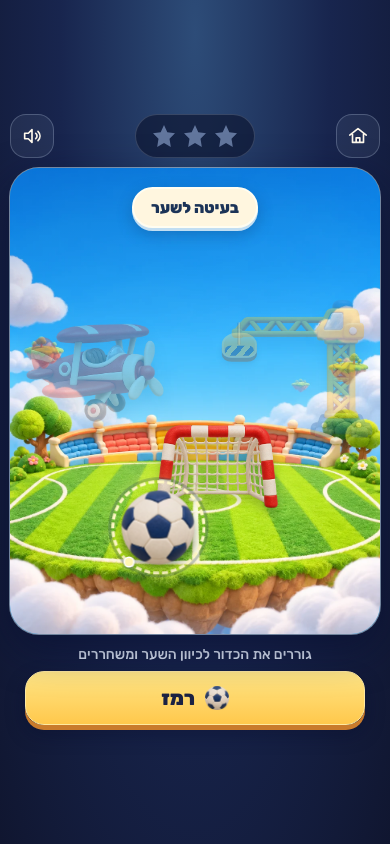
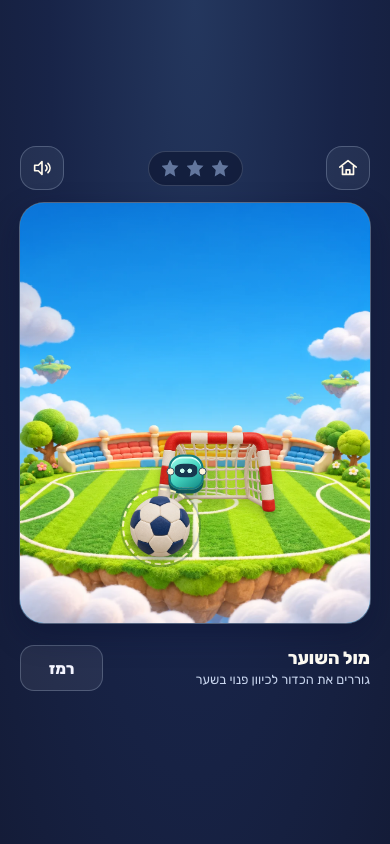
Before and after one commit to AmitShe/cloud-kick, a plain HTML site: page index.html in a window 390 px wide. Both pictures are taken after a click on the button "בואו נשחק". Drawn offline with Linux system fonts and the light colour scheme.

Commit message:
Add aiming and timing challenges and simplify the mobile layout

```diff
--- a/game.js
+++ b/game.js
@@ -67,20 +67,23 @@ const shadow = document.querySelector("#ball-shadow");
 const guide = document.querySelector("#guide");
 const web = document.querySelector("#web");
 const mission = document.querySelector("#mission");
+const game = document.querySelector(".game");
+const keeper = document.querySelector("#keeper");
+const hoop = document.querySelector("#hoop");
 
 const kickoff = { x: 40, y: 77 };
 const runway = { x: 23, y: 44 };
 const pickup = { x: 62, y: 38 };
 const glove = { x: 37, y: 29 };
 const states = {
-  intro: ["", "משחק קטן בשמיים", "בואו נשחק"],
-  kick: ["בעיטה לשער", "גוררים את הכדור לכיוון השער ומשחררים", "רמז", "ball"],
-  catch: ["ספיידרמן תופס!", "נוגעים בכדור לפני שהוא עף", "רמז", "web"],
-  taxi: ["מטוס ומנוף", "גוררים את המטוס אל הוו הזוהר", "רמז", "plane"],
-  drop: ["מטוס ומנוף", "נוגעים בוו כשהכדור מעל השער", "לשחרר כדור", "hook"],
-  busy: ["", "", "הכדור בדרך", "ball"],
-  goal: ["", "כוכב חדש!", "גול!", "star"],
-  done: ["", "כל הכוכבים שלך", "עוד סיבוב", "star"]
+  intro: ["", "", "בואו נשחק"],
+  kick: ["מול השוער", "גוררים את הכדור לכיוון פנוי בשער", "רמז"],
+  catch: ["הקורים של ספיידרמן", "יורים כשהכדור בתוך הטבעת", "לירות קור", "web"],
+  taxi: ["מסלול טיסה", "טסים דרך שתי הטבעות אל המנוף", "רמז"],
+  drop: ["מעל השער", "משחררים כשהקו מתחת לוו ירוק", "לשחרר", "hook"],
+  busy: ["", "", ""],
+  goal: ["", "כוכב חדש!", ""],
+  done: ["", "", "עוד סיבוב", "star"]
 };
 
 let state = "intro";
@@ -91,23 +94,29 @@ let goalX = 58;
 let ballAt = kickoff;
 let planeAt = runway;
 let hookAt = pickup;
+let keeperX = goalX;
+let keeperPhase = 0;
+let ringAt;
+let checkpoints = [];
+let checkpointIndex = 0;
 let drag;
 let frame;
-let slowUntil = 0;
 let hintTimer;
+let webTimer;
 
 function setState(next) {
   cancelAnimationFrame(frame);
   clearTimeout(hintTimer);
-  scene.classList.remove("help", "aligned", "dragging");
+  scene.classList.remove("help", "aligned", "dragging", "missed");
   showLine(guide);
   state = next;
   scene.dataset.state = next;
+  game.dataset.state = next;
   scene.dataset.level = level;
   const [title, message, label, icon] = states[next];
   if (next !== "busy" && next !== "goal") mission.textContent = title;
   mission.hidden = next === "intro" || next === "done";
-  if (message) hint.textContent = message;
+  if (next !== "busy") hint.textContent = message;
   actionText.textContent = label;
   if (icon) action.dataset.icon = icon;
   else delete action.dataset.icon;
@@ -181,23 +190,26 @@ function beginLevel() {
   goalX = level === 2 ? (playthrough % 2 ? 77 : 60) : (playthrough % 2 ? 66 : 56);
   resetPieces();
   if (level === 0) {
-    setState("kick");
-    if (playthrough === 0) hintFor("kick");
+    keeperPhase = playthrough % 2 ? Math.PI : 0;
+    startKick();
   }
   if (level === 1) startCatch();
   if (level === 2) {
+    checkpoints = playthrough % 2
+      ? [{ x: 29, y: 62 }, { x: 47, y: 53 }]
+      : [{ x: 27, y: 26 }, { x: 46, y: 24 }];
+    checkpointIndex = 0;
     placePlane(runway);
     setState("taxi");
-    if (playthrough === 0) hintFor("taxi");
+    showCheckpoint();
   }
 }
 
 function animateTarget(update) {
   let last = performance.now();
   let time = 0;
-  slowUntil = 0;
   function tick(now) {
-    const speed = reducedMotion.matches || now < slowUntil ? .47 : 1;
+    const speed = reducedMotion.matches ? .6 : 1;
     time += Math.max(0, Math.min(now - last, 48)) * speed;
     last = now;
     update(time);
@@ -207,11 +219,30 @@ function animateTarget(update) {
   frame = requestAnimationFrame(tick);
 }
 
+function startKick() {
+  setState("kick");
+  const initial = keeperPhase;
+  animateTarget(time => {
+    keeperPhase = initial + time / 580;
+    keeperX = goalX + 8.5 * Math.sin(keeperPhase);
+    place(keeper, { x: keeperX, y: 64 });
+    if (drag?.target !== undefined) scene.classList.toggle("aligned", canScore(drag.target));
+    if (scene.classList.contains("help") && !drag) {
+      const openSide = keeperX <= goalX ? 10 : -10;
+      showLine(guide, kickoff, { x: goalX + openSide, y: 64 });
+    }
+  });
+}
+
 function startCatch() {
   setState("catch");
+  ringAt = { x: playthrough % 2 ? 59 : 72, y: 38 };
+  hoop.hidden = false;
+  place(hoop, ringAt);
   animateTarget(time => {
-    const phase = time / 690 + (playthrough % 2) * Math.PI;
-    placeBall({ x: 66 + 19 * Math.sin(phase), y: 39 + 6 * Math.sin(phase * 1.35) });
+    const phase = time / 615 + (playthrough % 2 ? .9 : -.8);
+    placeBall({ x: 66 + 20 * Math.sin(phase), y: 38 + 4 * Math.sin(phase * 2) });
+    scene.classList.toggle("aligned", inHoop(ballAt, ringAt, 7.5, 6.5));
   });
 }
 
@@ -219,7 +250,7 @@ function startDrop(fromX = pickup.x) {
   setState("drop");
   const initial = Math.asin(Math.max(-1, Math.min(1, (fromX - 73) / 11)));
   animateTarget(time => {
-    const x = 73 + 11 * Math.sin(initial + time / 650);
+    const x = 73 + 11 * Math.sin(initial + time / 530);
     placeHook({ x, y: pickup.y });
     placeBall({ x, y: 45 });
     showLine(guide, ballAt, { x, y: 65 });
@@ -228,7 +259,7 @@ function startDrop(fromX = pickup.x) {
 }
 
 function dropAligned(x) {
-  return Math.abs(x - goalX) <= 9;
+  return Math.abs(x - goalX) <= 7;
 }
 
 function updateStars() {
@@ -279,26 +310,42 @@ function aimX(dx, dy) {
   return kickoff.x + dx * (kickoff.y - 64) / Math.max(-dy, 2);
 }
 
+function canScore(x) {
+  return Math.abs(x - goalX) <= 13 && Math.abs(x - keeperX) > 5;
+}
+
 async function kick(dx, dy) {
   if (dy > -4) return hintFor("kick");
   setState("busy");
   notes([262, 440, 660], { interval: .07, wave: "triangle", volume: .065 });
   const x = aimX(dx, dy);
-  if (Math.abs(x - goalX) <= 12) {
+  if (canScore(x)) {
     await flyBall([kickoff, { x: (kickoff.x + x) / 2, y: 58 }, { x, y: 66 }], 580);
     await score();
   } else {
+    const blocked = Math.abs(x - goalX) <= 13;
     const edge = Math.max(8, Math.min(92, x));
     await flyBall([kickoff, { x: edge, y: 62 }, { x: edge, y: 72 }, kickoff], 750);
-    setState("kick");
-    hint.textContent = "כמעט! מכוונים שוב לשער";
-    hintFor("kick");
+    startKick();
+    hint.textContent = blocked ? "השוער עצר! נסו לכוון לצד הפנוי" : "כמעט! כוונו בין הקורות";
   }
 }
 
 async function catchBall() {
   if (state !== "catch") return;
+  clearTimeout(webTimer);
   const from = ballAt;
+  if (!inHoop(from, ringAt, 7.5, 6.5)) {
+    showLine(web, glove, ringAt);
+    scene.classList.add("missed");
+    hint.textContent = "עוד רגע! חכו שהטבעת תידלק";
+    notes([392, 330], { interval: .06, length: .12, volume: .04 });
+    webTimer = setTimeout(() => {
+      showLine(web);
+      scene.classList.remove("missed");
+    }, 180);
+    return;
+  }
   setState("busy");
   spider.classList.add("shoot");
   showLine(web, glove, from);
@@ -315,21 +362,20 @@ async function catchBall() {
   await score();
 }
 
-function dropBall() {
+async function dropBall() {
   if (state !== "drop") return;
   const from = ballAt;
   const hit = dropAligned(from.x);
   setState("busy");
   notes([659, 523, 392], { interval: .09, volume: .07 });
-  flyBall([from, { x: from.x, y: hit ? 66 : 73 }], 490, 170).then(async () => {
+  await flyBall([from, { x: from.x, y: hit ? 66 : 73 }], 490, 170);
   if (hit) {
     await score();
   } else {
     await flyBall([ballAt, from], 470, -120);
     startDrop(from.x);
-      hint.textContent = "כמעט! חכו שהכדור יהיה מעל השער";
+    hint.textContent = "כמעט! נסו לשחרר כשהקו ירוק";
   }
-  });
 }
 
 function position(event) {
@@ -361,19 +407,43 @@ function updateDrag(event) {
       x: dy < -4 ? Math.max(1, Math.min(99, x)) : point.x,
       y: dy < -4 ? 64 : point.y
     });
-    scene.classList.toggle("aligned", dy < -4 && Math.abs(x - goalX) <= 12);
+    drag.target = dy < -4 ? x : undefined;
+    scene.classList.toggle("aligned", drag.target !== undefined && canScore(x));
     placeBall({ x: kickoff.x + dx * .18, y: kickoff.y + dy * .18 });
   } else {
     placePlane({
       x: Math.max(15, Math.min(82, drag.origin.x + dx)),
       y: Math.max(23, Math.min(71, drag.origin.y + dy))
     });
+    visitCheckpoint();
     scene.classList.toggle("aligned", canDock());
   }
 }
 
+function inHoop(point, center, width, height) {
+  return Math.abs(point.x - center.x) <= width && Math.abs(point.y - center.y) <= height;
+}
+
+function showCheckpoint() {
+  const next = checkpoints[checkpointIndex];
+  hoop.hidden = !next;
+  if (next) place(hoop, next);
+  scene.classList.toggle("route-ready", !next);
+}
+
+function visitCheckpoint() {
+  const next = checkpoints[checkpointIndex];
+  if (!next || !inHoop(planeAt, next, 8, 7)) return;
+  checkpointIndex++;
+  notes([523, 784], { interval: .06, length: .14, volume: .055 });
+  showCheckpoint();
+  if (scene.classList.contains("help")) showLine(guide, planeAt, checkpoints[checkpointIndex] || pickup);
+  hint.textContent = checkpointIndex === checkpoints.length ? "המסלול פתוח! עכשיו אל הוו" : "יפה! עכשיו אל הטבעת הבאה";
+}
+
 function canDock() {
-  return Math.abs(planeAt.x + 8 - pickup.x) <= 13 && Math.abs(planeAt.y + 4 - pickup.y) <= 12;
+  return checkpointIndex === checkpoints.length &&
+    Math.abs(planeAt.x + 8 - pickup.x) <= 11 && Math.abs(planeAt.y + 4 - pickup.y) <= 10;
 }
 
 function endDrag(event) {
@@ -395,16 +465,14 @@ function endDrag(event) {
     planeAt = runway;
     startDrop();
   } else if (event.type === "pointerup") {
-    hint.textContent = "משחררים את המטוס ליד העיגול הזוהר";
+    hint.textContent = checkpoints[checkpointIndex] ? "העבירו את המטוס דרך הטבעת" : "משחררים ליד הוו הזוהר";
   }
 }
 
 function hintFor(kind) {
   clearTimeout(hintTimer);
   scene.classList.add("help");
-  if (kind === "kick") showLine(guide, kickoff, { x: goalX, y: 64 });
-  if (kind === "taxi") showLine(guide, planeAt, pickup);
-  if (kind === "catch") slowUntil = performance.now() + 3500;
+  if (kind === "taxi") showLine(guide, planeAt, checkpoints[checkpointIndex] || pickup);
   hintTimer = setTimeout(() => {
     scene.classList.remove("help");
     if (!drag) showLine(guide);
@@ -421,7 +489,9 @@ function nextAction() {
     notes([392, 523, 659], { wave: "triangle", volume: .075 });
   } else if (state === "drop") {
     dropBall();
-  } else if (["kick", "taxi", "catch"].includes(state)) {
+  } else if (state === "catch") {
+    catchBall();
+  } else if (state === "kick" || state === "taxi") {
     hintFor(state);
   }
 }
--- a/index.html
+++ b/index.html
@@ -12,11 +12,11 @@
   <link rel="apple-touch-icon" href="assets/apple-touch-icon.png" sizes="180x180">
   <link rel="manifest" href="manifest.json">
   <link rel="preload" href="assets/stadium.webp" as="image">
-  <link rel="stylesheet" href="style.css?v=2">
-  <script src="game.js?v=2" defer></script>
+  <link rel="stylesheet" href="style.css?v=3">
+  <script src="game.js?v=3" defer></script>
 </head>
 <body>
-  <main class="game">
+  <main class="game" data-state="intro">
     <header class="top">
       <a class="home" href="https://amitshe.github.io/" aria-label="מגרש המשחקים">
         <svg viewBox="0 0 24 24" aria-hidden="true"><path d="M3 11 12 4l9 7M6 10v9h12v-9M10 19v-5h4v5"/></svg>
@@ -37,10 +37,14 @@
       <img class="stadium" src="assets/stadium.webp" alt="" draggable="false">
       <div class="sunlight" aria-hidden="true"></div>
       <img class="goal" id="goal" src="assets/goal.webp" alt="" draggable="false">
+      <div class="keeper" id="keeper" aria-hidden="true">
+        <span class="keeper-face"></span>
+      </div>
       <img class="crane" src="assets/crane.webp" alt="" draggable="false">
       <div class="cable" id="cable" aria-hidden="true"></div>
       <div class="ball-shadow" id="ball-shadow" aria-hidden="true"></div>
       <img class="spider" id="spider" src="assets/spider.svg" alt="ספיידרמן" draggable="false">
+      <div class="hoop" id="hoop" aria-hidden="true"></div>
       <svg class="guides" viewBox="0 0 100 100" preserveAspectRatio="none" aria-hidden="true">
         <line id="guide" vector-effect="non-scaling-stroke"/>
         <line id="web" vector-effect="non-scaling-stroke"/>
@@ -59,7 +63,6 @@
       <div class="intro">
         <h1>כדור<br><em>בעננים</em></h1>
       </div>
-      <div class="mission" id="mission" aria-hidden="true" hidden></div>
       <div class="cheer" id="cheer" aria-hidden="true">גול!</div>
       <div class="finale" id="finale" hidden>
         <div class="medal" aria-hidden="true"><span></span></div>
@@ -69,7 +72,10 @@
     </section>
 
     <footer class="controls">
-      <p class="hint" id="hint" role="status">משחק קטן בשמיים</p>
+      <div class="instructions">
+        <h2 class="mission" id="mission" hidden></h2>
+        <p class="hint" id="hint" role="status"></p>
+      </div>
       <button class="action" id="action" type="button">
         <span class="action-symbol" aria-hidden="true"></span>
         <span id="action-text">בואו נשחק</span>
--- a/style.css
+++ b/style.css
@@ -28,26 +28,27 @@ body {
   min-height: 100svh;
   display: grid;
   place-items: center;
-  padding: max(9px, env(safe-area-inset-top)) max(10px, env(safe-area-inset-right))
-    max(14px, env(safe-area-inset-bottom)) max(10px, env(safe-area-inset-left));
-  background: radial-gradient(ellipse at 50% 4%, #2d4c78, #18254e 49%, #101630 100%);
+  padding: max(16px, env(safe-area-inset-top)) max(20px, env(safe-area-inset-right))
+    max(18px, env(safe-area-inset-bottom)) max(20px, env(safe-area-inset-left));
+  background: radial-gradient(ellipse at 50% 0%, #24375e, #182448 53%, #141c38);
 }
 button, a { touch-action: manipulation; -webkit-tap-highlight-color: transparent; }
 button { font: inherit; }
 button:focus-visible, a:focus-visible { outline: 3px solid #fff; outline-offset: 4px; }
 img { -webkit-user-drag: none; }
 
-.game { width: min(100%, 485px); user-select: none; -webkit-user-select: none; }
+.game { width: min(100%, 465px); user-select: none; -webkit-user-select: none; }
 @media (min-height: 500px) {
-  .game { width: min(100%, 485px, max(270px, calc((100svh - 165px) * .79))); }
+  .game { width: min(100%, 465px, max(245px, calc((100svh - 181px) * .83))); }
 }
 .top {
-  height: 54px;
+  min-height: 44px;
   display: grid;
   grid-template-columns: 44px 1fr 44px;
   justify-items: center;
-  align-items: start;
+  align-items: center;
   gap: 10px;
+  margin-bottom: 13px;
 }
 .top a, .top button {
   display: grid;
@@ -73,9 +74,9 @@ img { -webkit-user-drag: none; }
 .stars {
   display: flex;
   align-items: center;
-  gap: 9px;
-  height: 44px;
-  padding: 0 17px;
+  gap: 8px;
+  height: 35px;
+  padding: 0 13px;
   border-radius: 99px;
   background: #101936bb;
   border: 1px solid #d9e9ff2e;
@@ -84,17 +85,17 @@ img { -webkit-user-drag: none; }
   clip-path: var(--star);
   background: linear-gradient(#ffe89b, #ffb841);
 }
-.stars span { display: block; width: 22px; aspect-ratio: 1; background: #62769d; }
+.stars span { display: block; width: 17px; aspect-ratio: 1; background: #62769d; }
 .stars .earned { background: linear-gradient(#fff0a6, #ffc046); animation: stamp .42s both; }
 
 .scene {
   position: relative;
-  aspect-ratio: 4 / 5.04;
+  aspect-ratio: 4 / 4.8;
   isolation: isolate;
   overflow: hidden;
-  border-radius: 29px;
+  border-radius: 24px;
   background: #1ca4ee;
-  box-shadow: 0 0 0 1px #d1efff80, 0 15px 40px #070d2d91;
+  box-shadow: 0 0 0 1px #d1efff55, 0 12px 30px #070d2d60;
 }
 .stadium, .sunlight, .particles { position: absolute; inset: 0; width: 100%; height: 100%; pointer-events: none; }
 .stadium { object-fit: fill; }
@@ -104,7 +105,7 @@ img { -webkit-user-drag: none; }
   transform: translate(-50%, -50%);
 }
 .goal, .crane { pointer-events: none; object-fit: contain; }
-.goal { left: 58%; top: 64%; width: 33%; z-index: 1; filter: drop-shadow(0 6px 5px #31510c60); }
+.goal { left: 58%; top: 64%; width: 34%; z-index: 1; filter: drop-shadow(0 6px 5px #31510c60); }
 .crane { left: 79%; top: 43%; width: 38%; z-index: 1; filter: drop-shadow(0 8px 6px #05518340); }
 .cable {
   position: absolute;
@@ -141,11 +142,11 @@ img { -webkit-user-drag: none; }
 .piece:not(:disabled) { cursor: pointer; z-index: 6; }
 .piece:not(:disabled):is(.ball, .plane) { touch-action: none; }
 .piece img { width: 100%; display: block; pointer-events: none; }
-.plane { left: 25%; top: 40%; width: 37%; min-height: 64px; }
+.plane { left: 25%; top: 40%; width: 28%; min-height: 58px; }
 .plane img { filter: drop-shadow(0 8px 8px #075a8b54); }
-.ball { left: 40%; top: 76%; width: 23%; aspect-ratio: 1; min-width: 54px; }
+.ball { left: 40%; top: 76%; width: 20%; aspect-ratio: 1; min-width: 52px; }
 .ball img { width: 86%; filter: drop-shadow(0 5px 4px #22382565); }
-.scene[data-level="1"] .ball { width: 19%; }
+.scene[data-level="1"] .ball { width: 17%; }
 .scene[data-level="2"] .ball { width: 16%; }
 .hook { left: 62%; top: 38%; width: 19%; aspect-ratio: 1; min-width: 52px; z-index: 4; }
 .magnet {
@@ -168,24 +169,10 @@ img { -webkit-user-drag: none; }
   content: "";
   position: absolute;
   inset: -5%;
-  border: 3px dashed #fff8c6;
+  border: 2px dashed #fff8c6;
   border-radius: inherit;
-  box-shadow: 0 0 0 3px #18345745, 0 0 19px #ffef9670;
+  box-shadow: 0 0 0 2px #18345745;
   animation: target 1.45s ease-in-out infinite;
-  pointer-events: none;
-}
-.piece:not(:disabled)::after {
-  content: "";
-  position: absolute;
-  width: 15px;
-  aspect-ratio: 1;
-  background: #fff6b1;
-  border: 2px solid #fff;
-  border-radius: 50%;
-  bottom: 0;
-  left: 7%;
-  box-shadow: 0 2px 5px #293b5e80;
-  animation: stamp 1.45s ease-in-out infinite alternate;
   pointer-events: none;
 }
 @keyframes target { 50% { scale: 1.08; opacity: .75; } }
@@ -193,23 +180,21 @@ img { -webkit-user-drag: none; }
 
 .intro {
   position: absolute;
-  inset: 7% 4% auto;
+  inset: 9% 4% auto;
   z-index: 5;
   text-align: center;
   pointer-events: none;
 }
 .intro h1 {
   margin: 0;
-  font-size: clamp(3.05rem, 14vw, 5.3rem);
-  line-height: .9;
+  font-size: clamp(2.85rem, 12vw, 4.65rem);
+  line-height: .96;
   font-weight: 900;
   letter-spacing: -.06em;
   text-shadow: 0 .065em 0 #175ca1, 0 .15em .25em #0b488a70;
 }
 .intro em { font-style: normal; color: #ffdd65; }
 .scene:not([data-state="intro"]) .intro { display: none; }
-.scene[data-state="intro"] .plane { left: 23%; top: 54%; width: 30%; animation: floating 3s ease-in-out infinite; }
-@keyframes floating { 50% { translate: -50% calc(-50% - 7px); rotate: -3deg; } }
 .spider {
   position: absolute;
   z-index: 4;
@@ -221,27 +206,59 @@ img { -webkit-user-drag: none; }
   transform-origin: 65% 50%;
 }
 .spider.shoot { rotate: 8deg; scale: 1.09; transition: rotate .18s, scale .18s; }
-.scene[data-state="intro"] .spider { width: 31%; left: 5%; top: 29%; rotate: -10deg; }
+.scene[data-state="intro"] .spider { width: 34%; left: 9%; top: 36%; rotate: -10deg; }
 .scene:not([data-state="intro"]):not([data-level="1"]) .spider { visibility: hidden; }
-.scene[data-level="1"] :is(.plane, .crane, .hook, .cable) { visibility: hidden; }
-.scene[data-level="0"]:not([data-state="intro"]) :is(.plane, .crane, .hook, .cable) { opacity: .32; }
-.mission {
+.scene:not([data-level="2"]) :is(.plane, .crane, .hook, .cable),
+.scene:not([data-state="taxi"]) .plane,
+.scene[data-state="done"] :is(.crane, .hook, .cable, .ball) { visibility: hidden; }
+.keeper {
   position: absolute;
-  top: 4%;
-  left: 50%;
-  z-index: 7;
-  transform: translateX(-50%);
-  white-space: nowrap;
-  padding: 9px 17px;
-  color: #1b3357;
-  background: #fff6df;
-  border: 2px solid #fffdf1;
-  border-radius: 999px;
-  box-shadow: 0 3px 0 #c2def2, 0 6px 16px #123b6954;
-  font-size: clamp(.87rem, 4vw, 1.12rem);
-  font-weight: 850;
+  z-index: 2;
+  width: 10%;
+  aspect-ratio: 1;
+  transform: translate(-50%, -50%);
+  border-radius: 40% 40% 33% 33%;
+  background: linear-gradient(145deg, #a0fff0, #44d3be 52%, #118985);
+  border: 2px solid #137d83;
+  box-shadow: inset 0 2px 0 #d5fff6, 0 4px 0 #0f575a, 0 7px 5px #1b512c5e;
   pointer-events: none;
 }
+.keeper::before, .keeper::after {
+  content: "";
+  position: absolute;
+  width: 27%;
+  aspect-ratio: 1;
+  top: 36%;
+  border-radius: 45%;
+  background: #fff5dc;
+  border: 1px solid #355466;
+}
+.keeper::before { left: -15%; }
+.keeper::after { right: -15%; }
+.keeper-face {
+  position: absolute;
+  inset: 24% 13% 32%;
+  border-radius: 40%;
+  background: radial-gradient(circle at 34% 52%, #cbfff0 0 12%, transparent 15%),
+    radial-gradient(circle at 66% 52%, #cbfff0 0 12%, transparent 15%), #17394f;
+}
+.scene:not([data-level="0"]) .keeper, .scene[data-state="intro"] .keeper { visibility: hidden; }
+.hoop {
+  position: absolute;
+  z-index: 3;
+  width: 23%;
+  aspect-ratio: 1;
+  transform: translate(-50%, -50%);
+  border-radius: 50%;
+  border: 2px dashed #fff2af;
+  background: #2560a227;
+  box-shadow: inset 0 0 0 3px #8ad9ff42, 0 0 0 2px #15539c4c;
+  pointer-events: none;
+}
+.scene:not(:is([data-state="catch"], [data-state="taxi"])) .hoop { visibility: hidden; }
+.scene[data-state="catch"].aligned .hoop { border-style: solid; border-color: #e0ffad; background: #c9ff9845; }
+.scene[data-state="catch"] .ball::before { content: none; }
+.scene[data-state="catch"].missed #web { stroke-dasharray: 2 7; opacity: .7; }
 .guides { position: absolute; inset: 0; width: 100%; height: 100%; z-index: 5; pointer-events: none; overflow: visible; }
 .guides line { visibility: hidden; stroke-linecap: round; }
 .guides .visible { visibility: visible; }
@@ -250,7 +267,7 @@ img { -webkit-user-drag: none; }
 .aligned #guide { stroke: #d5ff9d; }
 .scene:is([data-state="kick"], [data-state="drop"]).aligned .goal,
 .scene[data-state="kick"].help .goal { filter: drop-shadow(0 0 5px #fffdba) drop-shadow(0 0 10px #e8ff85); }
-.scene[data-state="taxi"] .hook::before {
+.scene[data-state="taxi"].route-ready .hook::before {
   content: "";
   position: absolute;
   inset: -6%;
@@ -258,11 +275,10 @@ img { -webkit-user-drag: none; }
   border: 3px dashed #fff3a4;
   box-shadow: 0 0 15px #ffe574;
 }
-.scene[data-state="taxi"].aligned .hook::before { border-color: #d5ff9d; box-shadow: 0 0 18px #bbff8e; }
+.scene[data-state="taxi"].aligned .hook::before { border-color: #d5ff9d; box-shadow: 0 0 12px #bbff8e; }
 .scene[data-state="drop"] .hook:not(:disabled)::before { inset: 3%; }
 .scene[data-state="drop"].aligned .hook:not(:disabled)::before { border-color: #d5ff9d; }
-.scene[data-state="catch"].help .ball { filter: drop-shadow(0 0 8px #ffed82); }
-.scene.dragging .piece:not(:disabled)::before, .scene.dragging .piece:not(:disabled)::after { opacity: .42; animation: none; }
+.scene.dragging .piece:not(:disabled)::before { opacity: .42; animation: none; }
 .cheer {
   position: absolute;
   inset: 42% 0 auto;
@@ -327,32 +343,52 @@ img { -webkit-user-drag: none; }
 .finale h2 { margin: 15px 0 1px; font-size: 2.1rem; font-weight: 900; }
 .finale p { margin: 0; color: #65567a; font-weight: 600; }
 
-.controls { margin-top: 12px; text-align: center; }
-.hint { margin: 0 0 7px; min-height: 1.25em; color: #e4edfc; font-size: .88rem; font-weight: 500; }
+.controls {
+  display: grid;
+  grid-template-columns: minmax(0, 1fr) auto;
+  gap: 12px;
+  align-items: center;
+  margin-top: 17px;
+  min-height: 56px;
+}
+.mission { margin: 0 0 3px; font-size: 1.1rem; font-weight: 780; line-height: 1.14; }
+.hint { margin: 0; color: #c8d5ee; font-size: .81rem; line-height: 1.38; }
+.game:is([data-state="intro"], [data-state="done"]) .controls { display: flex; justify-content: center; }
+.game:is([data-state="intro"], [data-state="done"]) .instructions { display: none; }
 .action {
   display: inline-flex;
   align-items: center;
   justify-content: center;
-  gap: 10px;
-  width: min(100%, 340px);
-  min-height: 54px;
-  padding: 8px 16px;
-  border-radius: 19px;
-  border: 1px solid #ffe99f;
+  gap: 5px;
+  min-width: 83px;
+  min-height: 46px;
+  padding: 8px 12px;
+  border-radius: 14px;
+  border: 1px solid #ffecae;
   color: var(--ink);
-  background: linear-gradient(#ffe687, #ffc84c);
-  box-shadow: 0 5px 0 #c97b2c, 0 9px 19px #060b295c;
-  font-size: 1.25rem;
-  font-weight: 850;
+  background: #ffda70;
+  box-shadow: 0 3px 0 #c48d43;
+  font-size: .97rem;
+  font-weight: 770;
   cursor: pointer;
 }
-.action:active:not([aria-disabled="true"]) { transform: translateY(3px); box-shadow: 0 2px 0 #c97b2c; }
-.action[aria-disabled="true"] { cursor: default; }
-.action-symbol { width: 24px; height: 24px; display: grid; place-items: center; }
+.game:is([data-state="intro"], [data-state="done"]) .action {
+  width: min(100%, 235px);
+  min-height: 49px;
+  font-size: 1.11rem;
+}
+.game:is([data-state="kick"], [data-state="taxi"]) .action {
+  color: #f4f5ff;
+  background: #ffffff12;
+  border-color: #d9e9ff3b;
+  box-shadow: none;
+}
+.game:is([data-state="kick"], [data-state="taxi"]) .action-symbol { display: none; }
+.action:active:not([aria-disabled="true"]) { transform: translateY(2px); }
+.action[aria-disabled="true"] { visibility: hidden; }
+.action-symbol { width: 19px; height: 20px; display: grid; place-items: center; }
 .action-symbol::before { content: ""; width: 15px; height: 17px; background: currentColor; clip-path: polygon(0 0, 100% 50%, 0 100%); }
-.action[data-icon] .action-symbol::before { width: 24px; height: 24px; background: center / contain no-repeat var(--symbol); clip-path: none; }
-.action[data-icon="ball"] { --symbol: url("assets/ball.webp"); }
-.action[data-icon="plane"] { --symbol: url("assets/plane.webp"); }
+.action[data-icon] .action-symbol::before { width: 18px; height: 18px; background: center / contain no-repeat var(--symbol); clip-path: none; }
 .action[data-icon="web"] { --symbol: url("assets/spider.svg"); }
 .action[data-icon="hook"] .action-symbol::before {
   width: 19px;
```
Also changed, not shown: screenshots/finish.jpg, screenshots/flight.jpg, screenshots/intro.jpg, screenshots/kick.jpg (added), screenshots/route.jpg (added), screenshots/web.jpg, 1 other file. Lines whose indentation alone changed are shown as unchanged.
